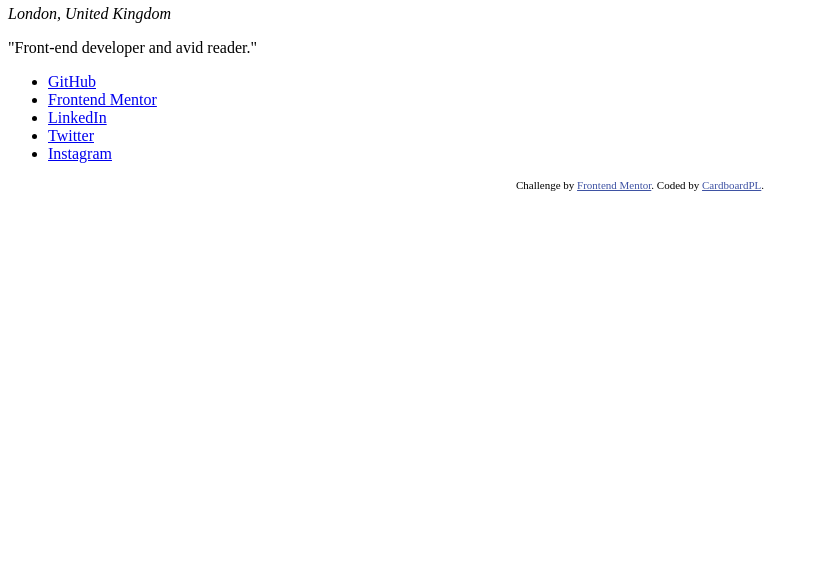
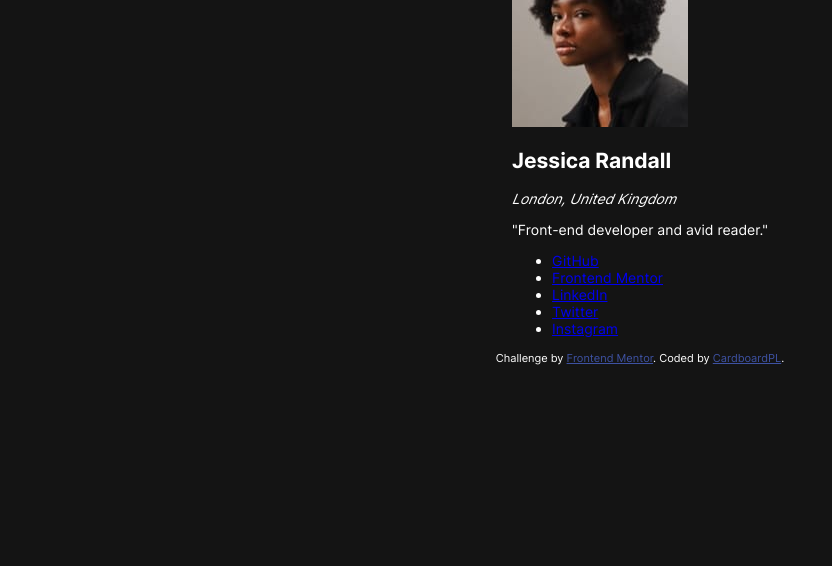
Before and after one commit to CardboardPL/Frontend-Mentor-Social-links-profile, a plain HTML site: page index.html in a window 1280 px wide. Shown: the part 250-816 px from the top of the page, without its empty margins (0-832 px from the left). Drawn offline with Linux system fonts and the light colour scheme.

Commit message:
Added/Updated: general.css and index.html
Added general.css to provide initial general styles and updated index.html to link the stylesheet.

```diff
--- a/index.html
+++ b/index.html
@@ -5,7 +5,7 @@
   <meta name="viewport" content="width=device-width, initial-scale=1.0"> <!-- displays site properly based on user's device -->
 
   <link rel="icon" type="image/png" sizes="32x32" href="./assets/images/favicon-32x32.png">
-
+  <link rel="stylesheet" type="text/css" href="./styles/general.css">
   <title>Frontend Mentor | Social links profile</title>
 
   <!-- Feel free to remove these styles or customise in your own stylesheet 👍 -->
--- /dev/null
+++ b/styles/general.css
@@ -0,0 +1,25 @@
+@font-face {
+  font-family: 'Inter';
+  src: url(../assets/fonts/Inter-VariableFont_slnt\,wght.ttf);
+}
+
+*, *::before, *::after {
+  box-sizing: border-box;
+}
+
+html {
+  font-size: 14px;
+}
+
+body {
+  font-family: 'Inter', Arial, Helvetica, sans-serif;
+  font-size: 1rem;
+  color: hsl(0, 0%, 100%);
+  background-color: hsl(0, 0%, 8%);
+
+  display: flex;
+  flex-direction: column;
+  justify-content: center;
+  align-items: center;
+  min-height: 100vh;
+}
```
